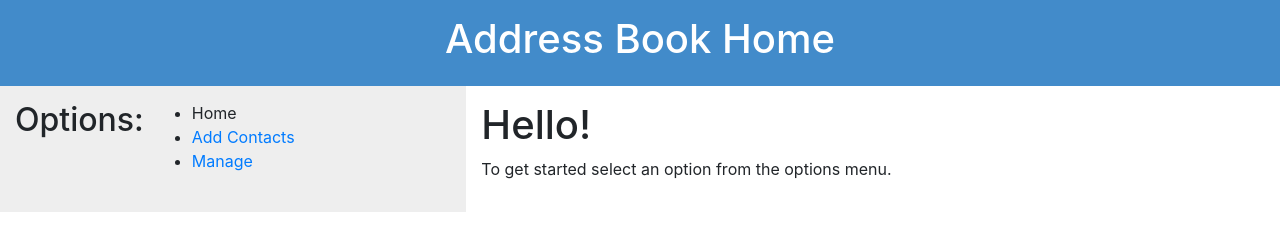
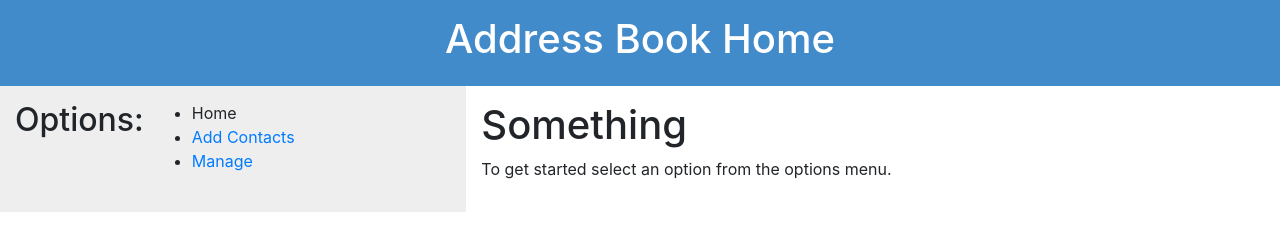
Before and after one commit to circletes/address-book, a website: page views/index.html in a window 1280 px wide. Drawn offline with nearby package versions, Linux system fonts and the light colour scheme.

Commit message:
change index.html

```diff
--- a/views/index.html
+++ b/views/index.html
@@ -69,7 +69,7 @@
         </nav>
 
         <article class="article">
-            <h1>Hello! </h1>
+            <h1>Something </h1>
             <p>To get started select an option from the options menu. </p>
         </article>
     </div>
```
